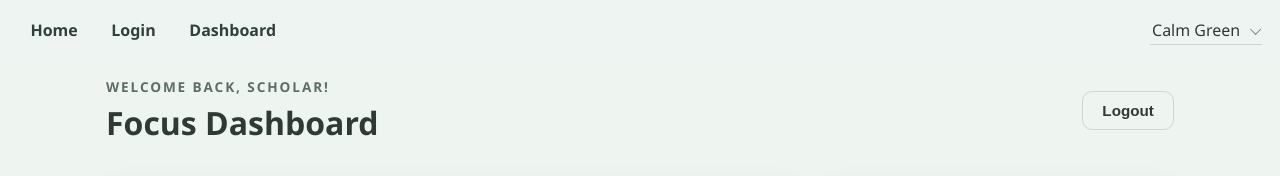
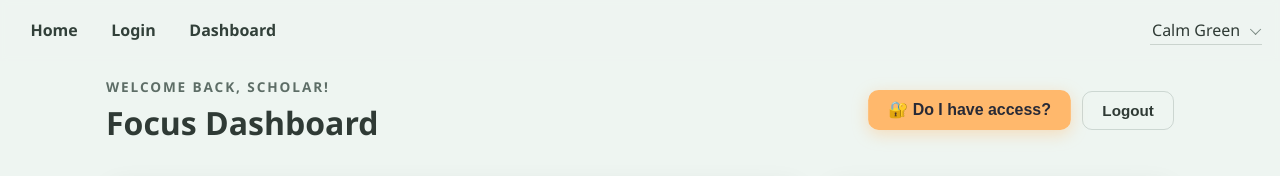
Before and after one commit to ann-johansson/PomodoroAvatarStudyApp-Fullstack, a React app in the folder Frontend/: page /dashboard in a window 1280 px wide. Shown: the top 176 px of the page. Built offline with nearby package versions, Linux system fonts and the light colour scheme; no server answers; sample sign-in values are in the browser's storage; the HTML template or start-up script is replaced by a standard one.

Commit message:
updated admin/user differncen

```diff
--- a/Frontend/src/pages/Dashboard.jsx
+++ b/Frontend/src/pages/Dashboard.jsx
@@ -300,9 +300,53 @@ export default function Dashboard() {
     }
   }
 
+  // Admin function to fetch everything
+  const handleFetchAllSystemTasks = async () => {
+    const token = localStorage.getItem('authToken');
+    if (!token) return;
+
+    try {
+      const res = await fetch('http://localhost:5168/api/tasks/all', {
+        headers: { 'Authorization': `Bearer ${token}` }
+      });
+
+      if (res.ok) {
+        const allSystemTasks = await res.json();
+        console.log("👑 ADMIN - ALL SYSTEM TASKS:", allSystemTasks);
+        alert(`Success! You fetched ${allSystemTasks.length} total tasks from the database! Check the browser console (F12) to see all the hidden data.`);
+      } else if (res.status === 403) {
+        alert("Access Denied: Your account doesn't have the 'Admin' role!");
+      }
+    } catch (e) {
+      console.error(e);
+    }
+  }
+
   const handleLogout = () => {
     localStorage.removeItem('authToken')
     navigate('/login')
+  }
+
+  const handleCheckAccess = async () => {
+    const token = localStorage.getItem('authToken');
+    if (!token) return;
+
+    try {
+      // Testing an endpoint protected by [Authorize(Roles = "Admin")]
+      const res = await fetch('http://localhost:5168/api/tasks/all', {
+        headers: { 'Authorization': `Bearer ${token}` }
+      });
+
+      if (res.ok) {
+        alert("✅ Success! You have Admin access!");
+      } else if (res.status === 403) {
+        alert("❌ Access Denied! You do not have Admin privileges.");
+      } else {
+        alert(`Request failed with status: ${res.status}`);
+      }
+    } catch (e) {
+      console.error(e);
+    }
   }
 
   // Formatting time
@@ -363,6 +407,20 @@ export default function Dashboard() {
           <h1>Focus Dashboard</h1>
         </div>
         <div style={{display: 'flex', gap: '1rem'}}>
+          <button
+            className="btn-primary"
+            onClick={handleCheckAccess}
+            style={{
+              backgroundColor: '#ffb86c',
+              color: '#282a36',
+              fontWeight: 'bold',
+              border: 'none',
+              boxShadow: '0 4px 15px rgba(255, 184, 108, 0.4)',
+              transform: 'scale(1.05)'
+            }}
+          >
+            🔐 Do I have access?
+          </button>
           {userRole === 'Admin' && (
             <button className="btn-secondary" style={{borderColor: 'red', color: 'red'}}>
               Admin Panel
@@ -377,9 +435,9 @@ export default function Dashboard() {
       {userRole === 'Admin' && (
         <article className="dashboard-card" style={{ border: '2px solid var(--gold-accent)', marginBottom: '1.5rem', background: 'var(--dash-card-bg, #1a1a2e)' }}>
           <h2>👑 Admin Panel</h2>
-          <p style={{ marginBottom: '1rem', color: 'var(--dash-gray)' }}>Du är inloggad som administratör.</p>
-          <button className="btn-primary" onClick={() => alert("Här skulle vi kunna hämta alla tasks från /api/tasks/all!")}>
-            Hämta all systemdata
+          <p style={{ marginBottom: '1rem', color: 'var(--dash-gray)' }}>You are logged in as an Administrator.</p>
+          <button className="btn-primary" onClick={handleFetchAllSystemTasks}>
+            Fetch All System Data
           </button>
         </article>
       )}
```
